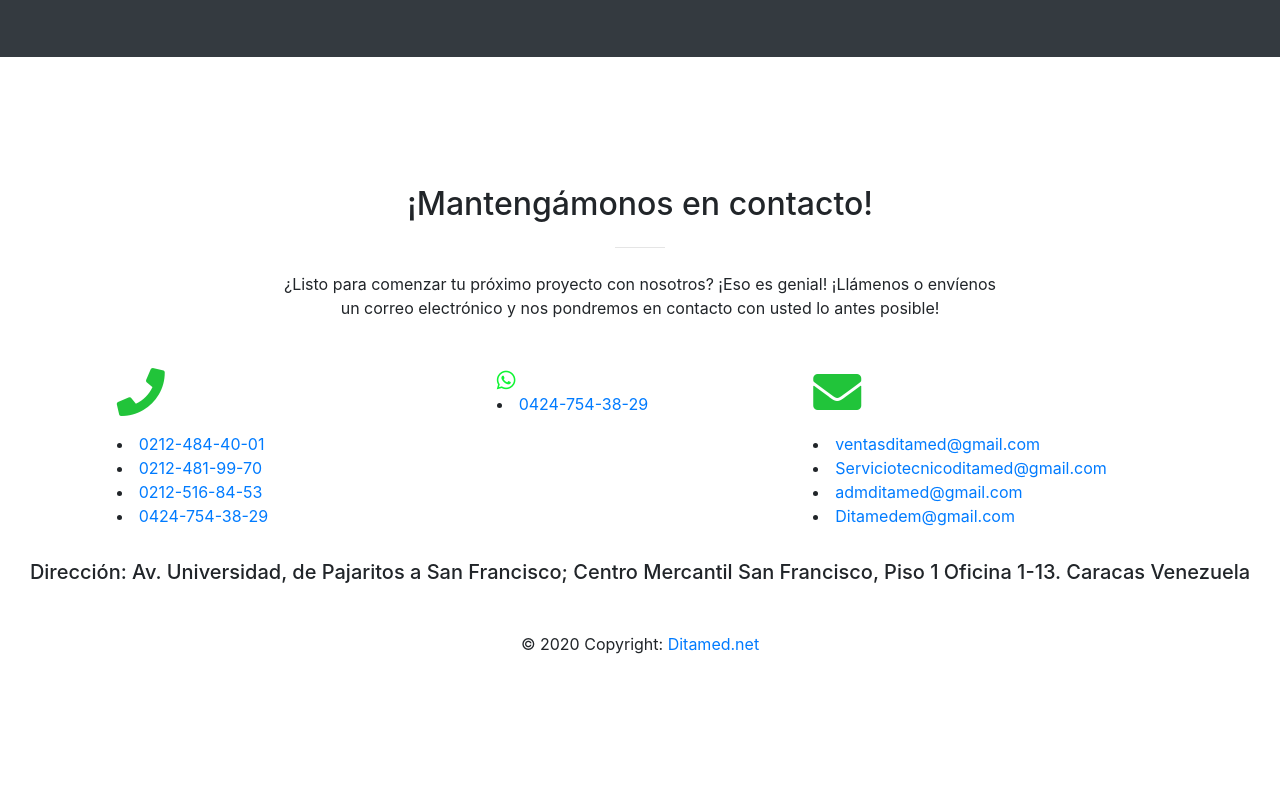
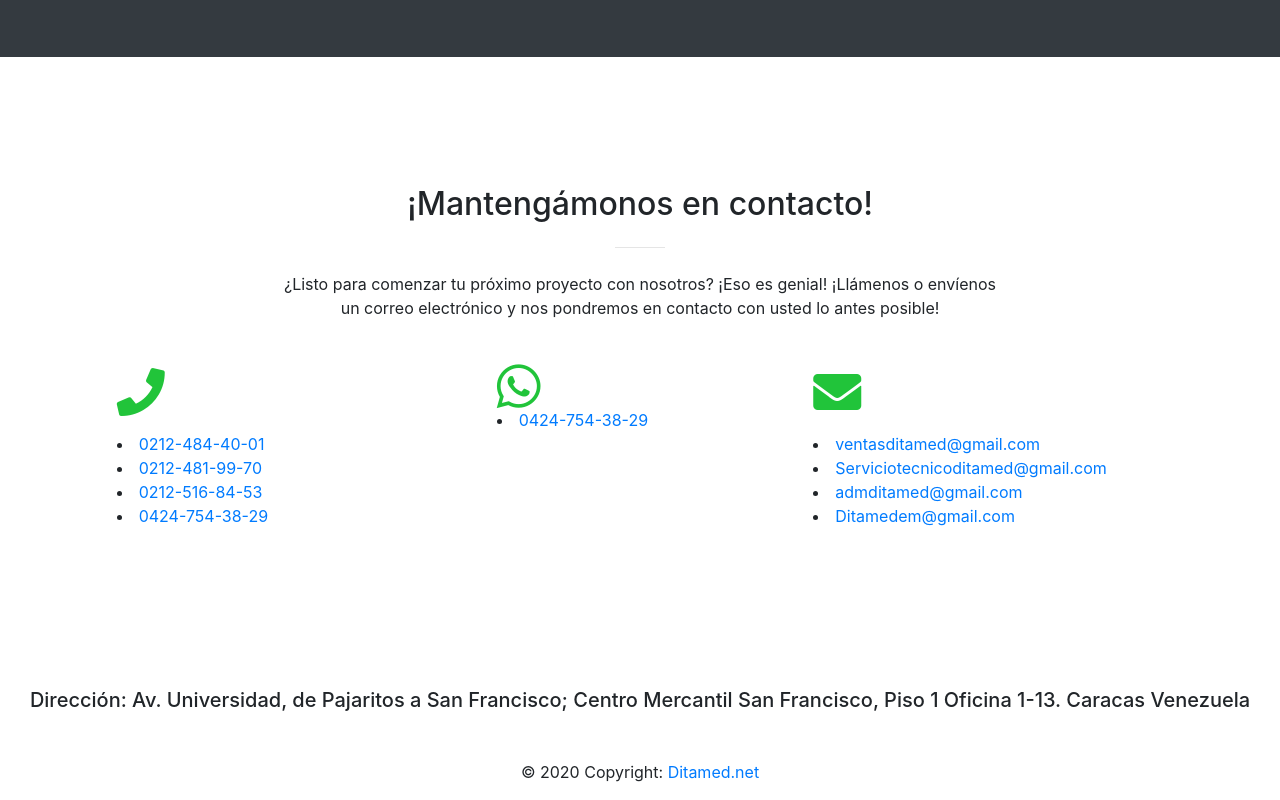
Before and after one commit to Raphaelbarriosg/ditamed, a website with bundled scripts: page index.html in a window 1280 px wide. Shown: the part 3060-3860 px from the top of the page. Built offline with nearby package versions, Linux system fonts and the light colour scheme.

Commit message:
se le agrego pixeles al icono de whatsapp

```diff
--- a/index.html
+++ b/index.html
@@ -251,7 +251,7 @@ Desarrollar el servicio y mantenimiento de equipos en el área de la electromedi
 
           </div>
           <div class="col-lg-3 mr-auto text-left">
-          <i class="fab fa-whatsapp fa-3X fa-lg " style="color: #10f433; "></i>
+          <i class="fab fa-whatsapp fa-3X fa-lg " style="color: #21c43a;font-size: 50px "></i>
           <li> <a href="https://api.whatsapp.com/send?phone=584247543829&text=Hola!%20Quiero%20generar%20mas%20ventas!">0424-754-38-29</a></li>
 
 
@@ -280,6 +280,7 @@ Desarrollar el servicio y mantenimiento de equipos en el área de la electromedi
 
 
       </div>
+      </section>
 
       <div class="text-center py-3"><p><h5>Dirección: Av. Universidad, de Pajaritos a San Francisco; Centro Mercantil San Francisco, Piso 1 Oficina 1-13. Caracas Venezuela</h5></p></div>
          <!-- Copyright -->
```
Also changed, not shown: css/general.css (line endings or trailing spaces).
